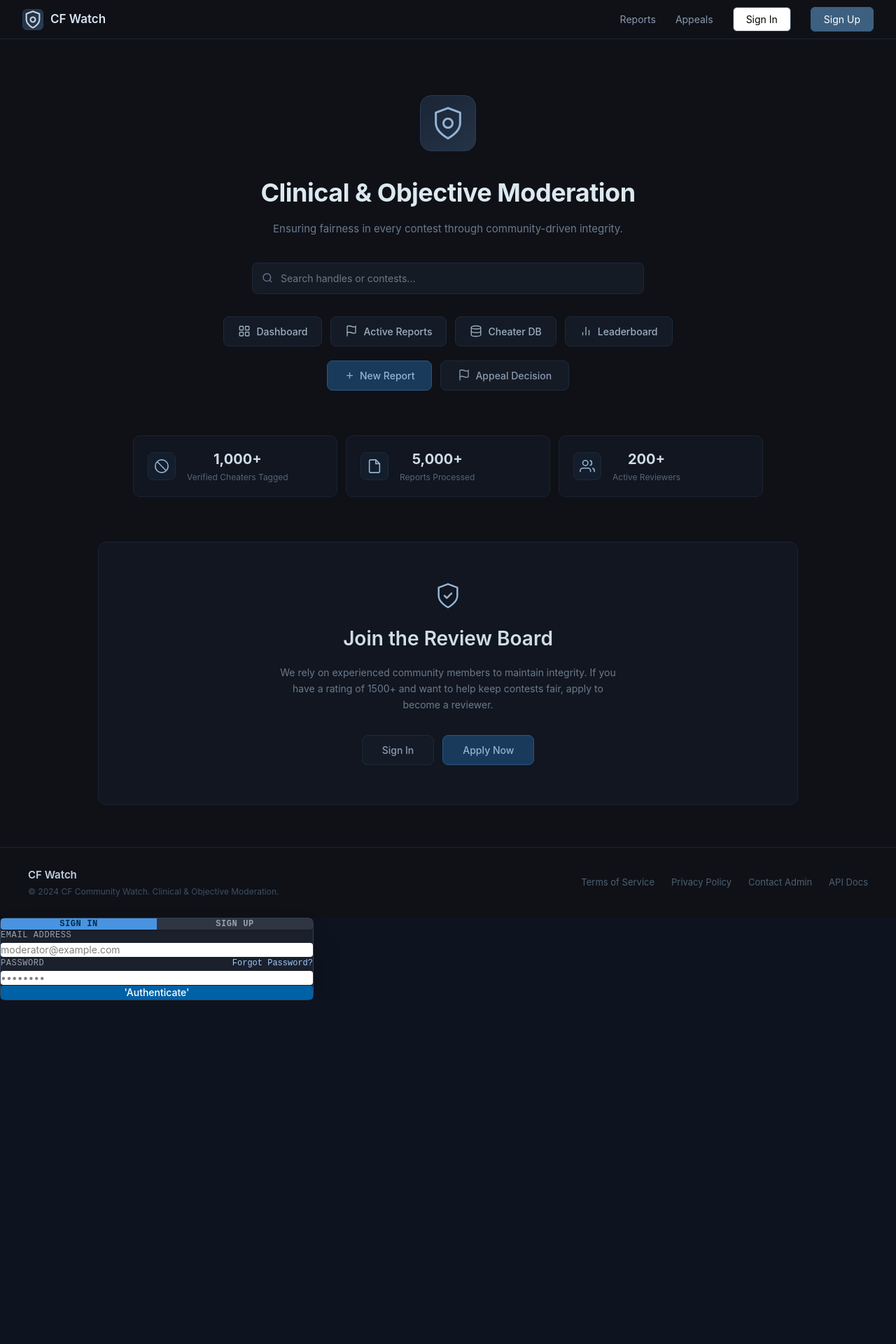
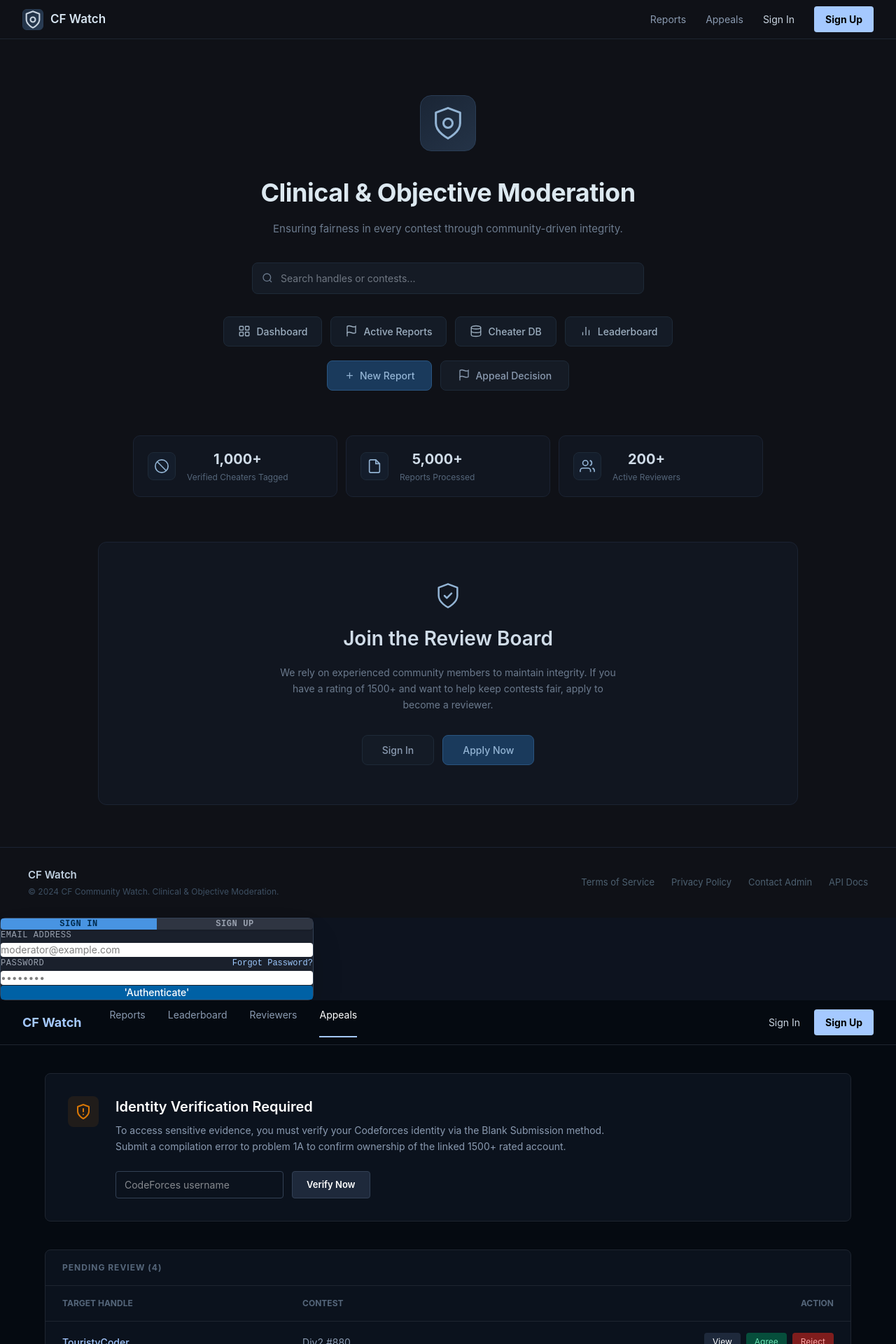
Before and after one commit to assaampuhel/community-watch, a React (Vite) app in the folder client/: page / in a window 1280 px wide. Shown: the top 1920 px of the page at 70% size. Before the commit the page ends 1429 px from the top, so only its background shows below. Built offline with nearby package versions, Linux system fonts and the light colour scheme.

Commit message:
fixed active reports

```diff
--- a/client/src/App.tsx
+++ b/client/src/App.tsx
@@ -1,11 +1,12 @@
 import AuthForm from "./components/Authform";
 import HomePage from "./components/HomePage";
+import ActiveReports from "./components/ActiveReports";
 function App() {
   return (
     <div>
       <HomePage/>
       <AuthForm />
-
+      <ActiveReports />
     </div>
   )
 }
--- a/client/src/components/ActiveReports.tsx
+++ b/client/src/components/ActiveReports.tsx
@@ -1,5 +1,5 @@
 import { useState } from "react";
-
+import { useVerifyHandle } from "./useVerifyHandle";
 const responsiveStyles = `
   * { box-sizing: border-box; margin: 0; padding: 0; }
   html, body, #root { height: 100%; width: 100%; }
@@ -46,7 +46,13 @@
   </svg>
 );
 
-function ActiveReports() {
+export default function ActiveReports() {
+  const {
+    handle,
+    setHandle,
+    userData,
+    verifyHandle,
+    } = useVerifyHandle();
   const [search, setSearch] = useState("");
 
   const pendingReviews = [
@@ -132,18 +138,23 @@
                 To access sensitive evidence, you must verify your Codeforces identity via the Blank Submission method. Submit a compilation error to problem 1A to confirm ownership of the linked 1500+ rated account.
               </p>
               <div style={{ display: "flex", gap: "12px", flexWrap: "wrap" }}>
-                <div style={{
-                  backgroundColor: "#151c27",
-                  border: "1px solid #2e3d50",
-                  padding: "8px 16px",
+
+                <input
+                  value={handle}
+                  onChange={(e) => setHandle(e.target.value)}
+                  placeholder="CodeForces username"
+                  style={{
+                  backgroundColor: "transparent",
+                  border: "1px solid #334155",
                   borderRadius: "4px",
-                  display: "flex",
-                  alignItems: "center",
-                  gap: "12px"
-                }}>
-                  <span style={{ fontSize: "11px", color: "#55667a", textTransform: "uppercase", fontWeight: "bold" }}>Verification String:</span>
-                  <code style={{ color: "#fcd34d", fontWeight: "bold", fontFamily: "monospace" }}>CF_MOD_882A9</code>
-                </div>
+                  padding: "8px 12px",
+                  color: "#fff",
+                  fontSize: "14px",
+                  outline: "none",
+                  width: "240px"
+                }}
+                />
+
                 <button style={{
                   padding: "8px 20px",
                   background: "#1e293b",
@@ -220,5 +231,3 @@
     </>
   );
 }
-
-export default ActiveReports;
--- a/client/src/components/Authform.tsx
+++ b/client/src/components/Authform.tsx
@@ -11,6 +11,7 @@
   const [error, setError] = useState<string>("");
   const [isEligible, setIsEligible] = useState<boolean | null>(null);
   const [canModerate, setCanModerate] = useState<boolean>(false);
+  const [isLoggedIn, setIsLoggedIn] = useState<boolean>(false);
     const verifyHandle = async () => {
       try {
         setError("");
--- a/client/src/components/HomePage.tsx
+++ b/client/src/components/HomePage.tsx
@@ -171,24 +171,17 @@
         <div className="cf-nav-buttons" style={{ display: "flex", alignItems: "center", gap: "28px" }}>
           <a className="cf-nav-links" href="#" style={{ color: "#8a9ab0", fontSize: "14px", textDecoration: "none" }}>Reports</a>
           <a className="cf-nav-links" href="#" style={{ color: "#8a9ab0", fontSize: "14px", textDecoration: "none" }}>Appeals</a>
-          <button style={{
-            padding: "6px 18px",
-            background: "white",
-            border: "1px solid #2e3d50",
-            borderRadius: "6px",
-            color: "black",
-            fontSize: "14px",
-            cursor: "pointer",
-          }}>Sign In</button>
-          <button style={{
-            padding: "6px 18px",
-            background: "#3d6080",
-            border: "1px solid #3d6080",
-            borderRadius: "6px",
-            color: "white",
-            fontSize: "14px",
-            cursor: "pointer",
-          }}>Sign Up</button>
+           <button style={{ background: "transparent", border: "none", color: "#c9d4e0", fontSize: "14px", cursor: "pointer" }}>Sign In</button>
+            <button style={{
+              padding: "8px 16px",
+              background: "#a5c9ff",
+              border: "none",
+              borderRadius: "4px",
+              color: "#000",
+              fontSize: "14px",
+              fontWeight: "bold",
+              cursor: "pointer",
+            }}>Sign Up</button>
         </div>
       </nav>
 
--- a/client/src/components/VerifyHandle.tsx
+++ /dev/null
@@ -1,89 +0,0 @@
-import { useState } from "react";
-
-type UserData = {
-  handle: string;
-  rating: number;
-  rank: string;
-};
-
-function VerifyHandle() {
-  const [handle, setHandle] = useState<string>("");
-  const [userData, setUserData] = useState<UserData | null>(null);
-  const [error, setError] = useState<string>("");
-
-  const verifyHandle = async () => {
-    try {
-      setError("");
-
-      const response = await fetch(
-        `https://codeforces.com/api/user.info?handles=${handle}`
-      );
-
-      const data = await response.json();
-      if (data.status !== "OK") {
-        setError("User not found");
-        setUserData(null);
-        return;
-      }
-      setUserData(data.result[0]);
-
-    } catch (err) {
-      setError("Something went wrong");
-    }
-  };
-
-  return (
-    <div>
-      <h1>Codeforces Verification</h1>
-
-      <input
-        type="text"
-        placeholder="Enter handle"
-        value={handle}
-        onChange={(e) => setHandle(e.target.value)}
-        onKeyDown={(e) => {
-        if (e.key === "Enter") {
-        verifyHandle();
-    }
-  }}
-      />
-
-      <button onClick={verifyHandle}>
-        Verify
-      </button>
-
-      {error && <p>{error}</p>}
-
-      {userData && (
-        <div>
-          <h2>{userData.handle}</h2>
-          {userData.rating === undefined ?
-          (
-            <p>Rating: Unranked</p>
-          )
-           :
-          (
-            <p>Rating: {userData.rating}</p>
-          )}
-          {userData.rank === undefined ?
-          (
-            <p>Rank: No Rating</p>
-          )
-           :
-          (
-            <p>Rank: {userData.rank}</p>
-          )}
-
-          {userData.rating >= 1500 ? (
-            <p>User can verify reports</p>
-          ) : (
-            <p>User cannot verify reports</p>
-          )}
-        </div>
-      )}
-    </div>
-  );
-}
-
-
-export default VerifyHandle;
--- /dev/null
+++ b/client/src/components/useVerifyHandle.tsx
@@ -0,0 +1,56 @@
+import { useState } from "react";
+
+type UserData = {
+  handle: string;
+  rating: number;
+  rank: string;
+};
+
+export function useVerifyHandle() {
+  const [handle, setHandle] = useState<string>("");
+  const [userData, setUserData] = useState<UserData | null>(null);
+  const [error, setError] = useState<string>("");
+  const [isEligible, setIsEligible] = useState<boolean | null>(null);
+  const [canModerate, setCanModerate] = useState<boolean>(false);
+
+  const verifyHandle = async () => {
+      try {
+        setError("");
+        setIsEligible(null)
+
+        const response = await fetch(
+          `https://codeforces.com/api/user.info?handles=${handle}`
+        );
+
+        const data = await response.json();
+        if (data.status !== "OK") {
+          setError("User not found");
+          setUserData(null);
+          setCanModerate(false);
+          return;
+        }
+        setUserData(data.result[0]);
+        if(data.result[0].rating < 1500 || data.result[0].rating === undefined) {
+         setIsEligible(false);
+         setCanModerate(false);
+        }
+        else {
+         setIsEligible(true);
+         setCanModerate(true);
+         console.log("User Tagged: MODERATOR_ELIBIGLE");
+        }
+      } catch (err) {
+        setError("Something went wrong");
+      }
+    };
+
+    return {
+      handle,
+      setHandle,
+      userData,
+      error,
+      isEligible,
+      canModerate,
+      verifyHandle
+    }
+  }
```
